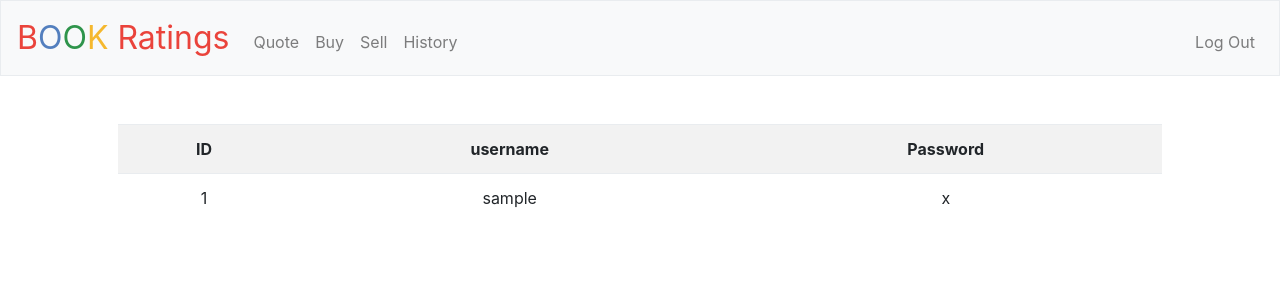
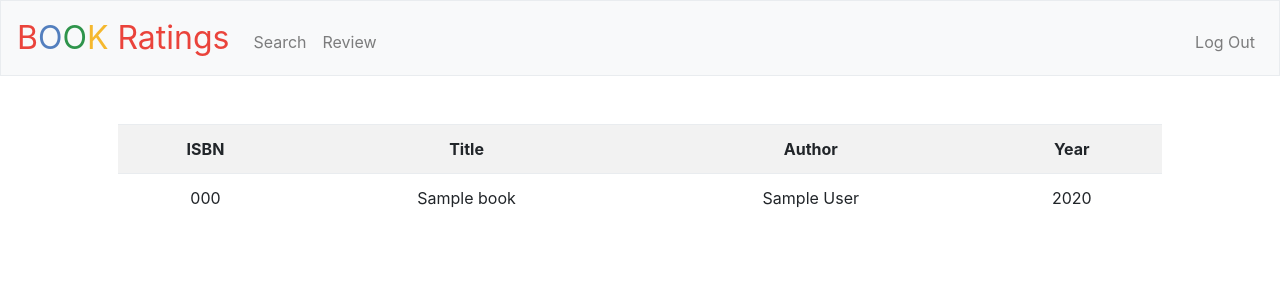
Before and after one commit to umanchanda/umanchandabooks, a Flask app: template templates/index.html in a window 1280 px wide. Shown: the top 300 px of the page. Run offline with Flask 2, Linux system fonts and the light colour scheme; the visitor is signed in with stand-in values (Sample User, id 1); the template is opened without the code that fills it: most values are stand-ins (such as "Sample title", 1, 10 or a date in 2020); some libraries are stand-ins or nearby versions.

Commit message:
added table books from books.csv in import.py

```diff
--- a/app.py
+++ b/app.py
@@ -1,11 +1,12 @@
 import os
-from flask import Flask, session, render_template, request, redirect
+from flask import Flask, session, render_template, request, redirect, jsonify
 from flask_session import Session
 from sqlalchemy import create_engine
 from sqlalchemy.orm import scoped_session, sessionmaker
 from helpers import login_required, apology
 from werkzeug.exceptions import default_exceptions
 from werkzeug.security import check_password_hash, generate_password_hash
+import requests
 
 app = Flask(__name__)
 
@@ -26,8 +27,8 @@ db = scoped_session(sessionmaker(bind=engine))
 @app.route("/")
 @login_required
 def index():
-    ex = db.execute("SELECT * FROM users")
-    return render_template("index.html", users=ex)
+    books = db.execute("SELECT * FROM books LIMIT 5")
+    return render_template("index.html", books=books)
 
 @app.route("/register", methods=["GET", "POST"])
 def register():
@@ -89,3 +90,14 @@ def login():
 def logout():
     session.clear()
     return redirect("/")
+
+@app.route("/search")
+@login_required
+def search():
+    res = requests.get("https://www.goodreads.com/book/review_counts.json", params={"key": "1AgC1FgCvS4k7iktD7JqIg", "isbns": "9781632168146"})
+    return(res.json())
+
+@app.route("/review")
+@login_required
+def review():
+    return render_template("review.html")
--- a/templates/index.html
+++ b/templates/index.html
@@ -7,15 +7,17 @@
 {% block main %}
     <table class='table table-striped'>
         <tr>
-            <th>ID</th>
-            <th>username</th>
-            <th>Password</th>
+            <th>ISBN</th>
+            <th>Title</th>
+            <th>Author</th>
+            <th>Year</th>
         </tr>
-        {% for user in users %}
+        {% for book in books %}
         <tr>
-            <td>{{ user.id }}</td>
-            <td>{{ user.username }}</td>
-            <td>{{ user.password }}</td>
+            <td>{{ book.isbn }}</td>
+            <td>{{ book.title }}</td>
+            <td>{{ book.author }}</td>
+            <td>{{ book.year }}</td>
         </tr>
         {% endfor %}
     </table>
--- a/templates/layout.html
+++ b/templates/layout.html
@@ -31,10 +31,10 @@
             <div class="collapse navbar-collapse" id="navbar">
                 {% if session.user_id %}
                     <ul class="navbar-nav mr-auto mt-2">
-                        <li class="nav-item"><a class="nav-link" href="/quote">Quote</a></li>
-                        <li class="nav-item"><a class="nav-link" href="/buy">Buy</a></li>
-                        <li class="nav-item"><a class="nav-link" href="/sell">Sell</a></li>
-                        <li class="nav-item"><a class="nav-link" href="/history">History</a></li>
+                        <li class="nav-item"><a class="nav-link" href="/search">Search</a></li>
+                        <li class="nav-item"><a class="nav-link" href="/review">Review</a></li>
+                        <!-- <li class="nav-item"><a class="nav-link" href="/sell">Sell</a></li>
+                        <li class="nav-item"><a class="nav-link" href="/history">History</a></li> -->
                     </ul>
                     <ul class="navbar-nav ml-auto mt-2">
                         <li class="nav-item"><a class="nav-link" href="/logout">Log Out</a></li>
```
Also changed, not shown: import.py (added, +15 -0 lines), templates/review.html (added, +9 -0 lines), templates/search.html (added, +9 -0 lines).
